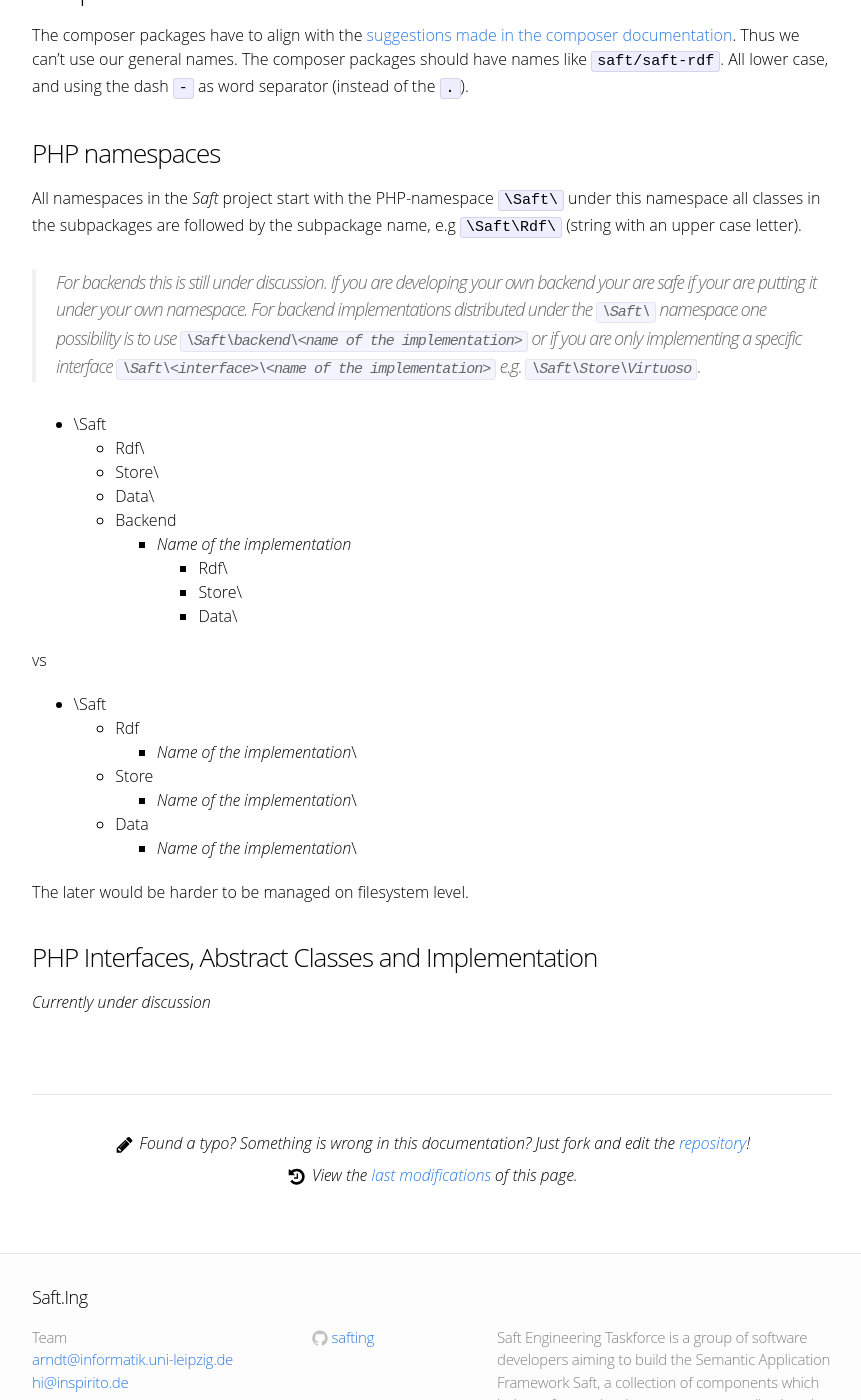
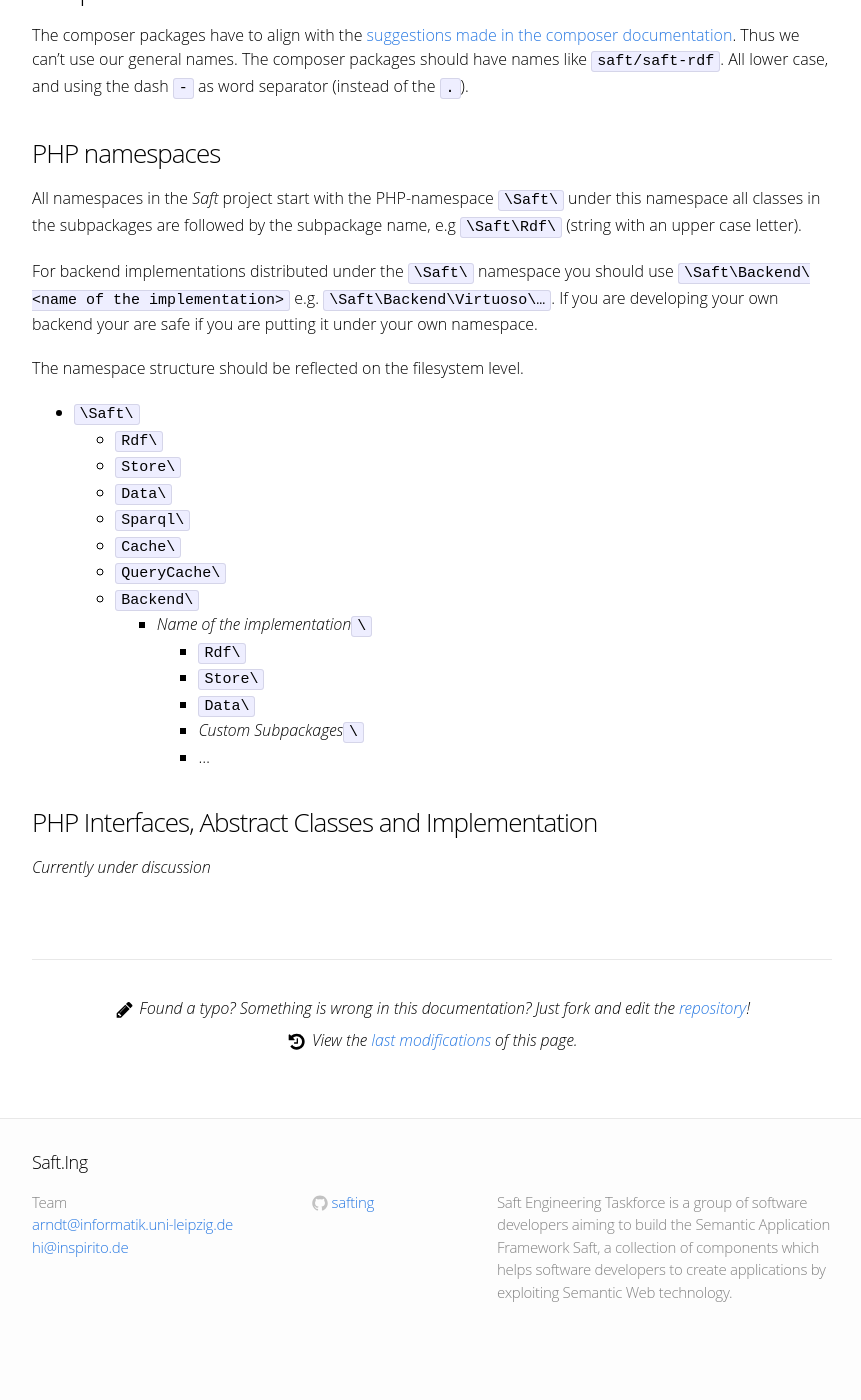
Before and after one commit to SaftIng/safting.github.io, a Jekyll site: the page built from doc/phpframework/conventions.md, in a window 1280 px wide and 1400 px high, scrolled down 1049 px. Shown: the whole window, without its empty margins (208-1069 px from the left). Built offline with Jekyll 4.4.1, drawn with Linux system fonts in a browser that asks for light colours; after the commit the page ends 2397 px from its top, so only the background shows below that.

Commit message:
Update namespace structure in conventions

```diff
--- a/doc/phpframework/conventions.md
+++ b/doc/phpframework/conventions.md
@@ -32,29 +32,25 @@ The composer packages have to align with the [suggestions made in the composer d
 
 All namespaces in the _Saft_ project start with the PHP-namespace `\Saft\` under this namespace all classes in the subpackages are followed by the subpackage name, e.g `\Saft\Rdf\` (string with an upper case letter).
 
-> For backends this is still under discussion. If you are developing your own backend your are safe if your are putting it under your own namespace. For backend implementations distributed under the `\Saft\` namespace one possibility is to use `\Saft\backend\<name of the implementation>` or if you are only implementing a specific interface `\Saft\<interface>\<name of the implementation>` e.g. `\Saft\Store\Virtuoso`.
+For backend implementations distributed under the `\Saft\` namespace you should use `\Saft\Backend\<name of the implementation>` e.g. `\Saft\Backend\Virtuoso\…`.
+If you are developing your own backend your are safe if you are putting it under your own namespace.
 
-* \Saft\
-    * Rdf\
-    * Store\
-    * Data\
-    * Backend\
-        * _Name of the implementation_\
-            * Rdf\
-            * Store\
-            * Data\
+The namespace structure should be reflected on the filesystem level.
 
-vs
-
-* \Saft\
-    * Rdf\
-        * _Name of the implementation_\
-    * Store\
-        * _Name of the implementation_\
-    * Data\
-        * _Name of the implementation_\
-
-The later would be harder to be managed on filesystem level.
+* `\Saft\`
+    * `Rdf\`
+    * `Store\`
+    * `Data\`
+    * `Sparql\`
+    * `Cache\`
+    * `QueryCache\`
+    * `Backend\`
+        * _Name of the implementation_`\`
+            * `Rdf\`
+            * `Store\`
+            * `Data\`
+            * _Custom Subpackages_`\`
+            * …
 
 ### PHP Interfaces, Abstract Classes and Implementation
 
```
